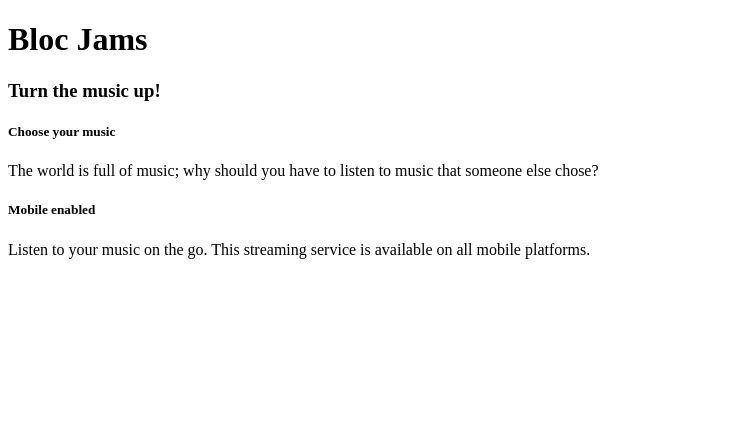
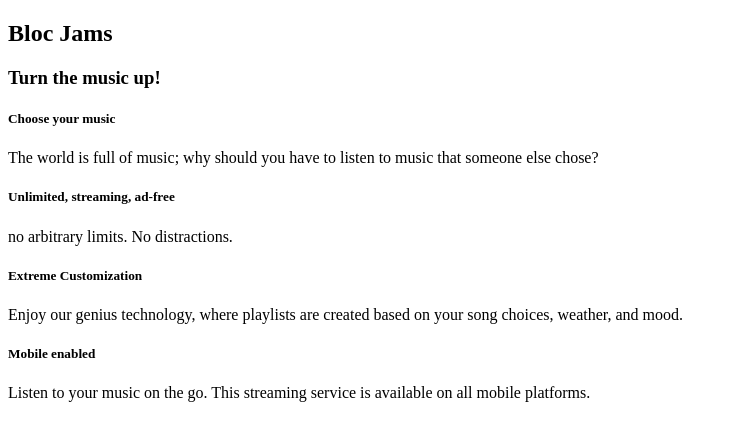
Before and after one commit to Purple4ever08/bloc-jams, a plain HTML site: page index.html in a window 1280 px wide. Shown: the whole page, without its empty margins (0-737 px from the left). Drawn offline with Linux system fonts and the light colour scheme.

Commit message:
Changed index file

```diff
--- a/index.html
+++ b/index.html
@@ -4,21 +4,29 @@
     <title> Bloc Jams</title>
   </head>
   <body>
-    <div>
-    </div>
-    <div>
+    <nav> <!--navigation bar -->
+    </nav>
+    <section> <!--hero content -->
       <h1> Bloc Jams </h1>
       <h3> Turn the music up! </h3>
-    </div>
-    <div>
+    </section>
+      <section> <!--selling points -->
         <div>
           <h5> Choose your music</h5>
           <p>The world is full of music; why should you have to listen to music that someone else chose?</p>
         </div>
         <div>
+          <h5> Unlimited, streaming, ad-free </h5>
+          <p> no arbitrary limits. No distractions. </p>
+        </div>
+        <div>
+          <h5> Extreme Customization </h5>
+          <p> Enjoy our genius technology, where playlists are created based on your song choices, weather, and mood. </p>
+        </div>
+        <div>
           <h5>Mobile enabled</h5>
           <p>Listen to your music on the go. This streaming service is available on all mobile platforms.</p>
         </div>
-    </div>
+    </section>
   </body>
 </html>
```
Lines whose indentation alone changed are shown as unchanged.
